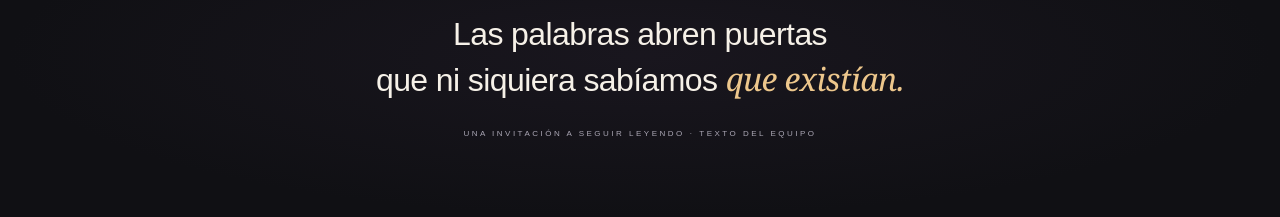
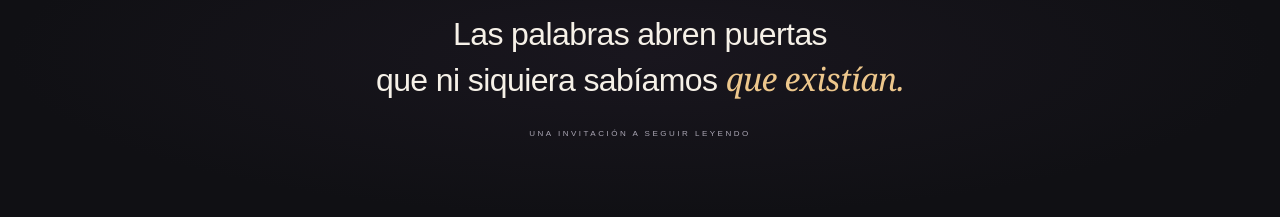
Before and after one commit to toon1291/entrelineas-blog, a Next.js app: page / in a window 1280 px wide. Shown: the part 1860-2077 px from the top of the page. Built offline with nearby package versions, Linux system fonts and the light colour scheme.

Commit message:
Add files via upload

```diff
--- a/src/components/Blog.tsx
+++ b/src/components/Blog.tsx
@@ -13,7 +13,7 @@ return <main id="main"><section className="hero"><div className="hero-copy"><div
 <section id="biblioteca" className="section"><div className="section-head"><div><div className="eyebrow purple">EL SIGUIENTE CAPÍTULO TE ESPERA</div><h2>Nuestra biblioteca<span>.</span></h2></div><span className="pill"><BookOpen size={14}/>{visibleStories.length} publicados · {stories.length-visibleStories.length} borrador</span></div><div className="tools"><label className="search"><Search size={18}/><input aria-label="Buscar por título" placeholder="Busca una historia…" value={query} onChange={e=>{setQuery(e.target.value);setSlide(0)}}/></label><select aria-label="Orden de publicación" value={order} onChange={e=>setOrder(e.target.value)}><option value="desc">Más recientes primero</option><option value="asc">Más antiguos primero</option></select><label className="draft-toggle"><input type="checkbox" checked={drafts} onChange={e=>{setDrafts(e.target.checked);setSlide(0)}}/> Ver borradores</label></div><div className="filters"><button onClick={()=>{setAuthor('all');setSlide(0)}} className={author==='all'?'active':''}>Todas las voces</button>{members.map(m=><button key={m.id} className={author===m.id?'active':''} onClick={()=>{setAuthor(m.id);setSlide(0)}}>{m.name.split(' ')[0]}</button>)}</div>
 {selected?<article className="featured"><div className="card-art"><img className="story-thumbnail" src={selected.illustration || '/ilustraciones/reyes-palacio.png'} alt={selected.illustrationAlt} /></div><div className="featured-copy"><span className="eyebrow purple">{selected.status==='draft'?'BORRADOR · PENDIENTE DE PUBLICAR':'LECTURA DESTACADA'}</span><h3>{selected.title}</h3><p>{selected.excerpt}</p><div className="byline"><span className="avatar">{members.find(m=>m.id===selected.authorId)?.initials}</span><span>{members.find(m=>m.id===selected.authorId)?.name}<small>{selected.publishedAt?dateLabel(selected.publishedAt):'Fecha prevista: '+dateLabel(selected.plannedDate)}</small></span></div><Link className="text-link" href={'/cuentos/'+selected.slug}>Abrir el relato <ArrowUpRight size={19}/></Link></div></article>:<div className="empty"><BookOpen size={34}/><h3>{query||author!=='all'?'No encontramos relatos con esos filtros.':'Las primeras páginas están por abrirse.'}</h3><p>La primera entrada está preparada como borrador. Activa «Ver borradores» para revisarla.</p><button className="button outline" onClick={()=>{setDrafts(true);setAuthor('all');setQuery('')}}>Revisar el primer cuento <ArrowRight size={16}/></button></div>}
 <div className="carousel-controls"><span>{results.length?`${slide%results.length+1} / ${results.length}`:'0 publicaciones'} <span className="muted">— una historia a la vez</span></span><div><button aria-label="Cuento anterior" disabled={results.length<2} onClick={()=>setSlide((slide-1+results.length)%results.length)}><ArrowLeft size={18}/></button><button aria-label="Cuento siguiente" disabled={results.length<2} onClick={()=>setSlide(slide+1)}><ArrowRight size={18}/></button></div></div></section>
-<section className="quote"><span>“</span><blockquote>Las palabras abren puertas<br/>que ni siquiera sabíamos <em>que existían.</em></blockquote><p>UNA INVITACIÓN A SEGUIR LEYENDO · TEXTO DEL EQUIPO</p></section>
+<section className="quote"><span>“</span><blockquote>Las palabras abren puertas<br/>que ni siquiera sabíamos <em>que existían.</em></blockquote><p>UNA INVITACIÓN A SEGUIR LEYENDO</p></section>
 <section id="equipo" className="section"><div className="eyebrow purple">DETRÁS DE CADA HISTORIA</div><h2>Seis formas de ver el mundo<span>.</span></h2><p className="section-intro">Conoce a quienes dan vida a este pequeño universo literario.</p><div className="team">{members.map((m,i)=><Link key={m.id} href={'/integrantes/'+m.id} className="person"><span className={'portrait color'+i}>{m.initials}<span>0{i+1}</span></span><h3>{m.name}</h3><p>4 turnos de publicación</p><span className="text-link">Explorar su voz <ArrowUpRight size={16}/></span></Link>)}</div></section>
 <section id="calendario" className="section calendar-section"><div className="section-head"><div><div className="eyebrow purple">UNA HISTORIA CADA DÍA</div><h2>El ritmo de nuestras voces<span>.</span></h2></div><CalendarDays size={30}/></div><p className="section-intro">6 al 29 de noviembre · Cuatro rondas por apellidos. Si alguien no publica, el turno siguiente conserva su fecha.</p><div className="calendar">{schedule.map(s=>{const published=visibleStories.some(p=>p.authorId===s.member.id&&p.publishedAt===s.date);return <div key={s.date} className="day"><span>NOV <b>{s.date.slice(-2)}</b></span><span>{s.member.name.split(' ')[0]}<small>Ronda {s.round} · {published?'Publicado':'Turno asignado'}</small></span>{published&&<Check size={16}/>}</div>})}</div></section>
 <section className="social section"><div><div className="eyebrow purple">LAS HISTORIAS SIGUEN AFUERA</div><h2>Sigamos la conversación<span>.</span></h2><p>Encuéntranos en nuestras redes del proyecto.</p></div><div className="social-links">{socialProfiles.map(s=><div className="social-item" key={s.name}><SocialIcon name={s.name}/>{s.url?<a href={s.url} target="_blank" rel="noopener noreferrer"><span>{s.name}</span><ArrowUpRight size={18}/></a>:<span>{s.name}<small>Cuenta pendiente</small></span>}</div>)}</div></section></main>}
```
